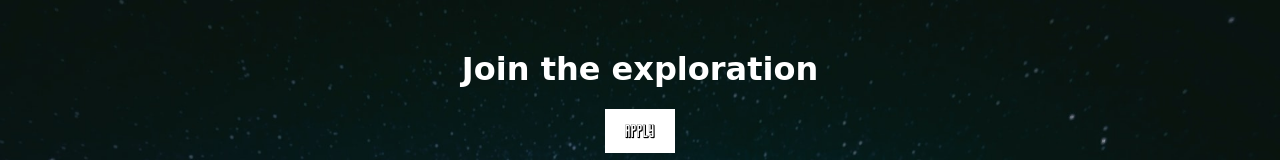
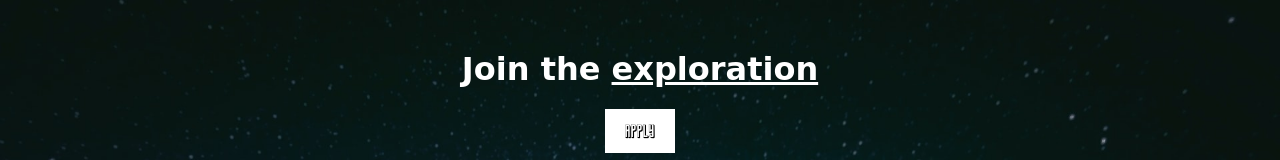
Before and after one commit to whozieQ/SpaceExplorationSite, a plain HTML site: page index.html in a window 1280 px wide. Shown: the top 160 px of the page. Drawn offline with Linux system fonts and the light colour scheme; a web font is replaced by a local one.

Commit message:
task 7
using span

```diff
--- a/index.html
+++ b/index.html
@@ -7,7 +7,7 @@
 
     </head>
     <body>
-        <h1>Join the exploration</h1>
+        <h1>Join the <span class="underline">exploration</span></h1>
         <button class="btn-apply">Apply</button>
     </body>
 </html>
--- a/styles.css
+++ b/styles.css
@@ -21,3 +21,7 @@ h1{
     background-color: white;
     border: none;
 }
+
+.underline{
+    text-decoration: underline;
+}
```
